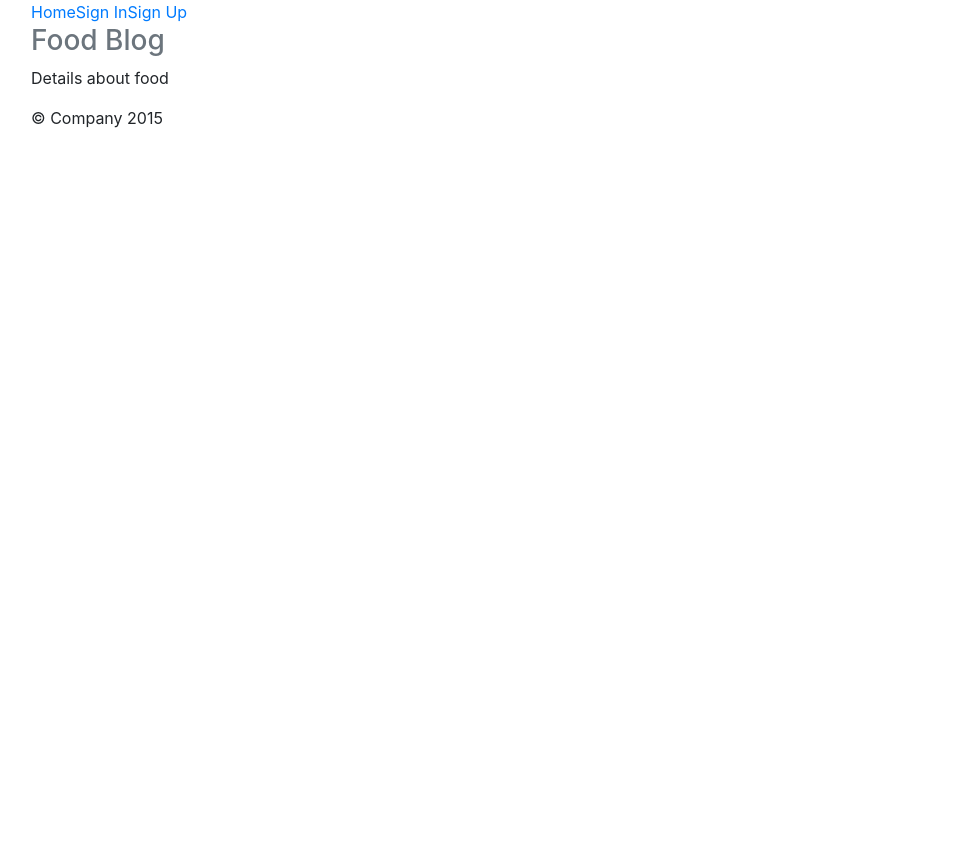
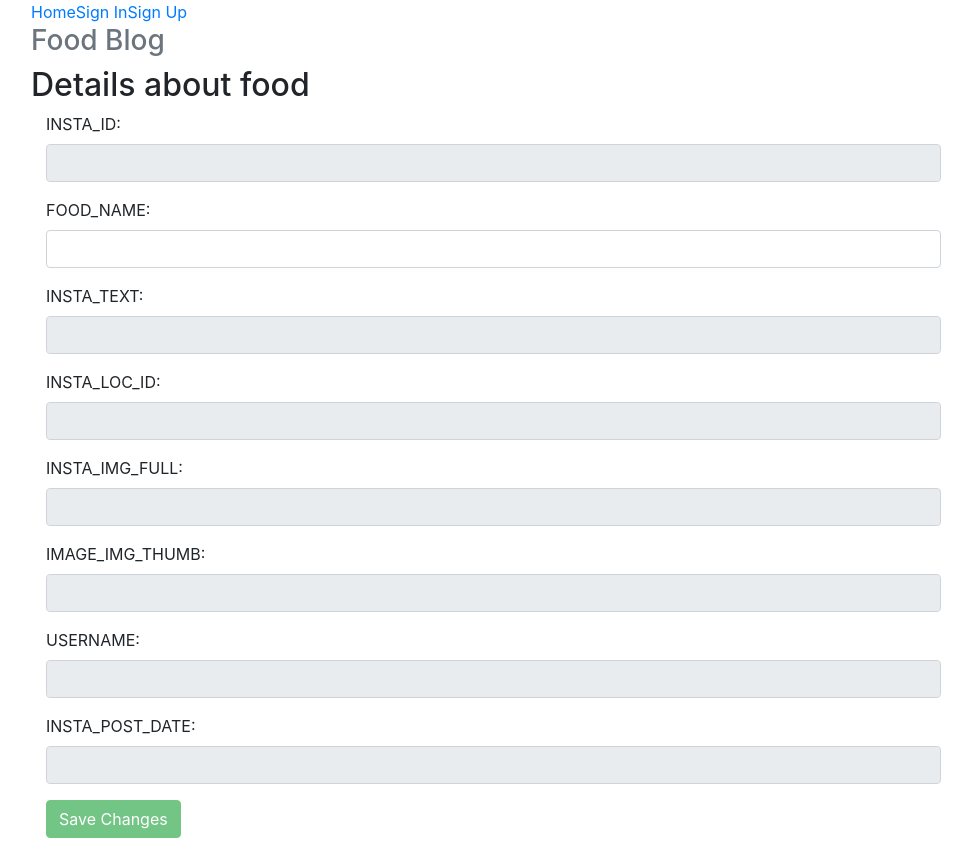
Before and after one commit to kamikaz1k/food-blog, a Flask app: template templates/food-master-edit.html in a window 1280 px wide. Shown: the whole page, without its empty margins (54-1026 px from the left). Before the commit the page ends 128 px from the top, so only its background shows below. Run offline with Flask 2, Linux system fonts and the light colour scheme; the template is opened without the code that fills it, so the values that code supplies are empty; parts of the project's set-up code (start-up, migrations or seed data) failed here and were passed over; some libraries are stand-ins or nearby versions.

Commit message:
Cleaned up templates

```diff
--- a/templates/food-master-edit.html
+++ b/templates/food-master-edit.html
@@ -23,7 +23,7 @@
             <h3 class="text-muted">Food Blog</h3>
         </div>
 
-        <div>
+        <!-- <div>
             Details about food
             <ul>
                 {% for detail in post %}
@@ -31,11 +31,74 @@
                 {% endfor %}
             </ul>
         </div>
-        <p>{{msg}}</p>
+        <p>{{msg}}</p> -->
+    </div>
 
-        <footer class="footer">
-            <p>&copy; Company 2015</p>
-        </footer>
+    <div class="container">
+        <h2>
+            Details about food
+        </h2>
+        <form class="form-horizontal">
+
+        <div class="form-group">
+          <label for="post-id" class="col-sm-2 control-label">INSTA_ID:</label>
+          <div class="col-sm-10">
+            <input type="text" class="form-control" name="title" id="post-id" value="{{post[0]}}" disabled>
+          </div>
+        </div>
+        <div class="form-group">
+          <label for="post-text" class="col-sm-2 control-label">FOOD_NAME:</label>
+          <div class="col-sm-10">
+            <input type="text" class="form-control" name="title" id="post-text" value="{{post[7]}}">
+          </div>
+        </div>
+        <div class="form-group">
+          <label for="post-text" class="col-sm-2 control-label">INSTA_TEXT:</label>
+          <div class="col-sm-10">
+            <input type="text" class="form-control" name="title" id="post-text" value="{{post[1]}}" disabled>
+          </div>
+        </div>
+        <div class="form-group">
+          <label for="post-location" class="col-sm-2 control-label">INSTA_LOC_ID:</label>
+          <div class="col-sm-10">
+            <input type="text" class="form-control" name="title" id="post-location" value="{{post[2]}}" disabled>
+          </div>
+        </div>
+        <div class="form-group">
+          <label for="post-img" class="col-sm-2 control-label">INSTA_IMG_FULL:</label>
+          <div class="col-sm-10">
+            <input type="text" class="form-control" name="title" id="post-img" value="{{post[3]}}" disabled>
+          </div>
+        </div>
+        <div class="form-group">
+          <label for="post-thumb" class="col-sm-2 control-label">IMAGE_IMG_THUMB:</label>
+          <div class="col-sm-10">
+            <input type="text" class="form-control" name="title" id="post-thumb" value="{{post[4]}}" disabled>
+          </div>
+        </div>
+        <div class="form-group">
+          <label for="post-user" class="col-sm-2 control-label">USERNAME:</label>
+          <div class="col-sm-10">
+            <input type="text" class="form-control" name="title" id="post-user" value="{{post[5]}}" disabled>
+          </div>
+        </div>
+        <div class="form-group">
+          <label for="post-date" class="col-sm-2 control-label">INSTA_POST_DATE:</label>
+          <div class="col-sm-10">
+            <input type="text" class="form-control" name="title" id="post-date" value="{{post[6]}}" disabled>
+          </div>
+        </div>
+
+        <div class="form-group">
+          <div class="col-sm-offset-2 col-sm-10">
+            <button id="submit-form" type="submit" class="btn btn-success" disabled>Save Changes</button>
+            <!-- <button id="cancel-event" type="button" class="btn btn-danger">Cancel Changes</button> -->
+          </div>
+        </div>
+
+      </form>
+
+    </div>
 
     </div>
 </body>
```
Also changed, not shown: templates/food-master-list.html (+20 -13 lines).
